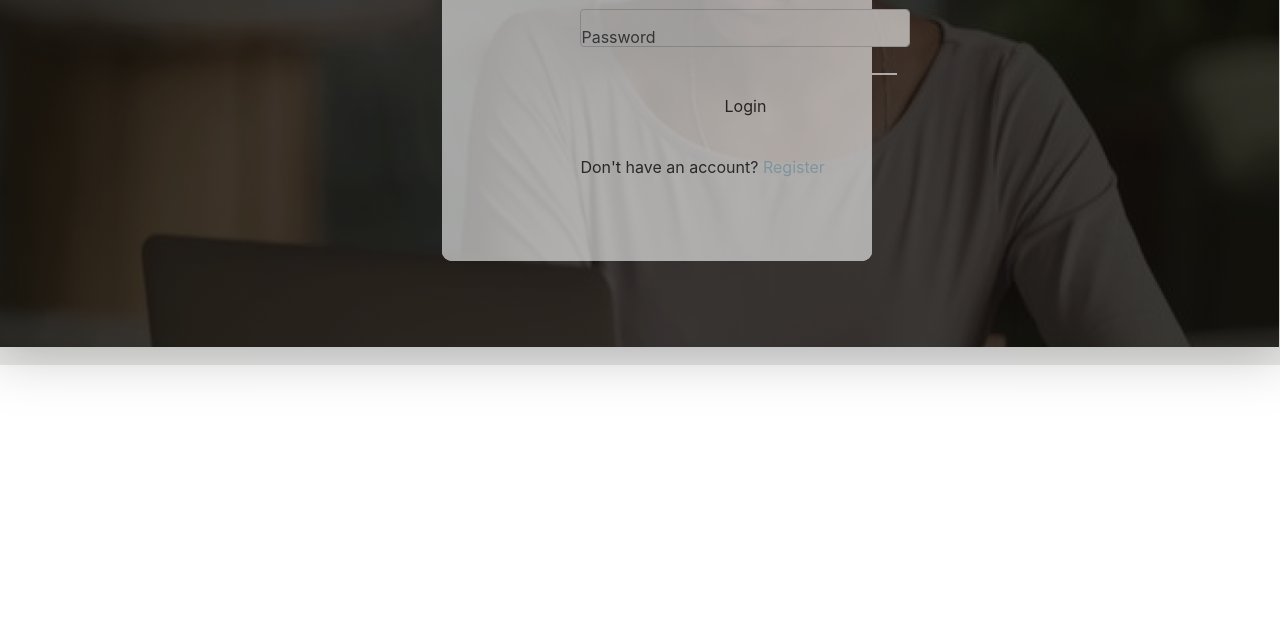
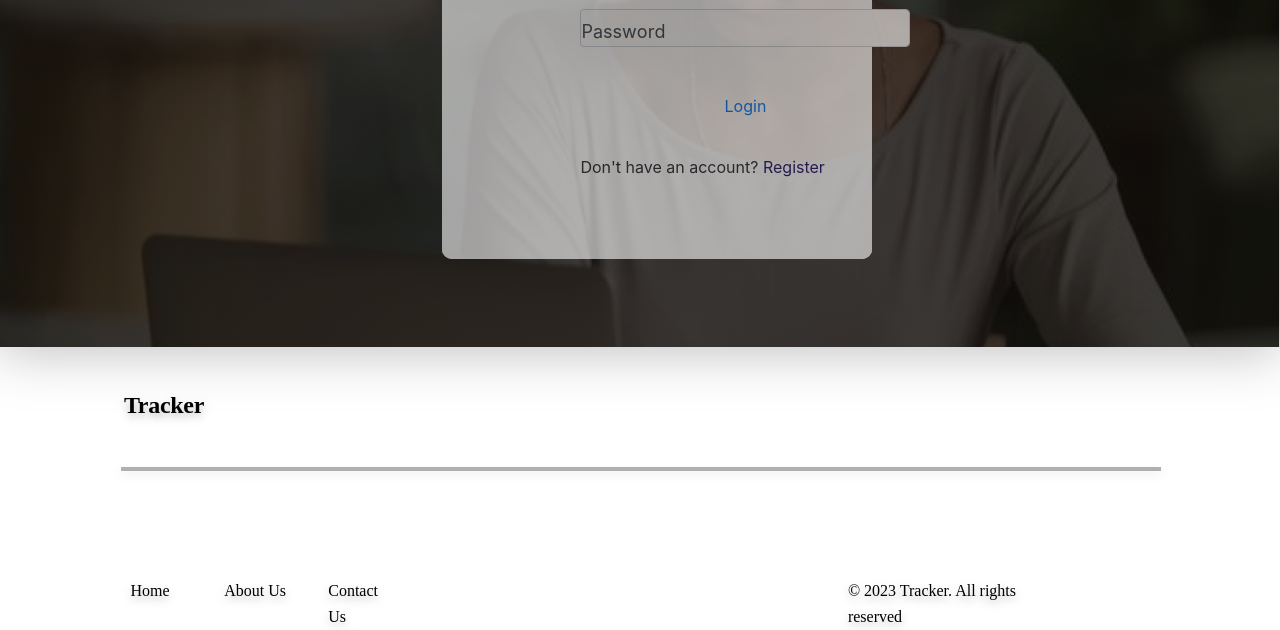
Before and after one commit to MalarvizhiM29/Tracker-Website, a website: page login/index.html in a window 1280 px wide. Shown: the part 362-992 px from the top of the page. Before the commit the page ends 949 px from the top, so only its background shows below. Drawn offline with nearby package versions, Linux system fonts and the light colour scheme.

Commit message:
Latest commit

```diff
--- /dev/null
+++ b/login/home.css
@@ -0,0 +1,266 @@
+.tracker{
+    position: relative;
+    width: 100%;
+    height: 949px;
+
+    background: #FFFFFF;
+}
+
+
+/* navbar */
+.navbar{
+    position: absolute;
+    width: 100%;
+    height: 72px;
+    left: 0px;
+    top: 0px;
+
+    background: #FFFFFF;
+    box-shadow: 0px 4px 30px rgba(0, 0, 0, 0.15);
+}
+
+.logo{
+    position: absolute;
+    width: 200px;
+    height: 50.75px;
+    left: 135px;
+    top: 11px;
+}
+
+.nav-text{
+    position: absolute;
+    width: 145px;
+    height: 14px;
+    left: 190px;
+    top: 29px;
+
+    font-family: 'Poppins';
+    font-style: normal;
+    font-weight: 700;
+    font-size: 26.1038px;
+    line-height: 13px;
+    /* or 50% */
+
+    letter-spacing: 3.91557px;
+
+    color: #000000;
+}
+
+.g7068{
+    position: absolute;
+    width: 44px;
+    height: 50.75px;
+    left: 135px;
+    top: 11px;
+}
+
+.g7067{
+    position: absolute;
+    width: 23.63px;
+    height: 23.63px;
+    left: 145.13px;
+    top: 24.5px;
+}
+
+.vector1{
+    position: absolute;
+    width: 44px;
+    height: 50.75px;
+    left: 135px;
+    top: 11px;
+
+    background: #6496EB;
+    border-radius: 3.1509px;
+}
+
+.vector2{
+    position: absolute;
+    width: 23.63px;
+    height: 23.63px;
+    left: 145.13px;
+    top: 24.5px;
+
+    background: #FFFFFF;
+}
+
+.vector3{
+    position: absolute;
+    width: 10.8px;
+    height: 5.51px;
+    left: 151.65px;
+    top: 36.43px;
+
+    background: #6496EB;
+}
+
+
+/*search bar*/
+.search{
+    box-sizing: border-box;
+
+position: absolute;
+width: 1168px;
+height: 53px;
+left: 136px;
+top: 113px;
+
+background: #FFFFFF;
+opacity: 0.7;
+/* light blue */
+
+border: 1px solid rgba(21, 20, 57, 0.4);
+border-radius: 10px;
+}
+
+.symbol{
+    position: absolute;
+width: 64.13px;
+height: 53.62px;
+left: 1240px;
+top: 112px;
+
+background: #6496EB;
+border-radius: 0px 9px 9px;
+}
+
+.syb{
+    position: absolute;
+left: 15%;
+right: 14.99%;
+top: 15%;
+bottom: 15%;
+
+/* White */
+
+background: #FFFFFF;
+border: 0.5px solid #FFFFFF;
+
+}
+
+.g7104{
+    position: absolute;
+width: 1168px;
+height: 992px;
+left: 136px;
+top: 216px;
+}
+
+
+.sara{
+    position: absolute;
+width: 545px;
+height: 212px;
+left: 136px;
+top: 216px;
+
+}
+
+
+
+
+
+
+
+
+/* footer */
+.footer{
+    position: absolute;
+left: 0%;
+right: 0%;
+top: 74.71%;
+bottom: 0%;
+
+filter: drop-shadow(0px 4px 4px rgba(0, 0, 0, 0.25));
+}
+
+.wlogos{
+    position: absolute;
+left: 9.45%;
+right: 84.57%;
+top: 20.42%;
+bottom: 71.25%;
+}
+
+.wlogos p{
+
+position: absolute;
+width: 86px;
+height: 32px;
+left: 0px;
+top: -6px;
+
+font-family: 'DM Sans';
+font-style: normal;
+font-weight: 700;
+font-size: 24px;
+line-height: 31px;
+/* identical to box height */
+
+text-align: center;
+letter-spacing: -0.292683px;
+
+color: #000000;
+
+}
+
+
+.divider{
+    position: absolute;
+left: 9.45%;
+right: 9.31%;
+top: 50%;
+bottom: 49.17%;
+
+mix-blend-mode: normal;
+opacity: 0.3;
+border: 2px solid #000000;
+}
+
+.menu{
+    position: absolute;
+left: 9.38%;
+right: 9.31%;
+top: 70.42%;
+bottom: 18.58%;
+
+}
+
+.item{
+
+position: absolute;
+height: 26px;
+top: calc(50% - 26px/2 + 62px);
+
+/* Text / Paragraph */
+
+font-family: 'DM Sans';
+font-style: normal;
+font-weight: 400;
+font-size: 16px;
+line-height: 26px;
+/* identical to box height, or 162% */
+
+
+color: #000000;
+
+}
+
+.home{
+    left: 1%;
+    right: 87.57%;
+}
+
+.about{
+    left: 10%;
+right: 81.18%;
+}
+
+.contact{
+    left: 20%;
+right: 73.59%;
+}
+
+.tag{
+    left: 69.93%;
+right: 9.31%;
+}
--- /dev/null
+++ b/login/home.html
@@ -0,0 +1,47 @@
+<!DOCTYPE html>
+<html lang="en">
+<head>
+    <meta charset="UTF-8">
+    <meta http-equiv="X-UA-Compatible" content="IE=edge">
+    <meta name="viewport" content="width=device-width, initial-scale=1.0">
+    <title>Tracker Website</title>
+
+    <!-- css Stylesheets -->
+    <link rel="stylesheet" href="home.css">
+    <link rel="stylesheet" href="https://cdn.jsdelivr.net/npm/bootstrap@4.4.1/dist/css/bootstrap.min.css" integrity="sha384-Vkoo8x4CGsO3+Hhxv8T/Q5PaXtkKtu6ug5TOeNV6gBiFeWPGFN9MuhOf23Q9Ifjh" crossorigin="anonymous">
+
+</head>
+<body>
+    <section id="title-bar">
+        <div class="tracker">
+            <!-- navbar -->
+            <div class="navbar">
+                <div class="logo"></div>
+                <p class="nav-text">TRACKER</p>
+                <div class="g7068"></div>
+                <div class="g7067"></div>
+                <div class="vector1"></div>
+                <div class="vector2"></div>
+                <div class="vector3"></div>
+            </div>
+        </div>
+
+        <div class="search"><div class="syb"></div></div>
+        <div class="symbol"></div>
+        <div class="g7104"></div>
+
+
+        <!-- footer -->
+        <div class="footer">
+            <div class="wlogos"><p>Tracker</p></div>
+            <div class="divider"></div>
+            <div class="menu">
+                <p class="item home">Home</p>
+                <p class="item about">About Us</p>
+                <p class="item contact">Contact Us</p>
+                <p class="item tag">© 2023 Tracker. All rights reserved</p>
+            </div>
+        </div>
+    </section>
+</body>
+</html>
--- a/login/index.html
+++ b/login/index.html
@@ -42,18 +42,18 @@
                             <form>
 
                                 <div class="form-control">
-                                    <input type="text" required>
+                                    <input type="text-s" required>
                                     <label for="Email">Email</label>
                                 </div>
 
                                 <div class="form-control">
-                                    <input type="text" required>
+                                    <input type="text-s" required>
                                     <label for="Password">Password</label>
                                 </div>
 
-                                <button class="btn">Login</button>
+                                <button class="btn"><a href="home.html">Login</a></button>
 
-                                <div class="text">Don't have an account? <a href="#" class="link">Register</a></div>
+                                <div class="text-s">Don't have an account? <a href="#" class="link">Register</a></div>
 
 
                             </form>
@@ -64,7 +64,19 @@
             </div>
 
 
+            <!-- footer -->
+            <div class="footer">
+                <div class="wlogos"><p>Tracker</p></div>
+                <div class="divider"></div>
+                <div class="menu">
+                    <p class="item home">Home</p>
+                    <p class="item about">About Us</p>
+                    <p class="item contact">Contact Us</p>
+                    <p class="item tag">© 2023 Tracker. All rights reserved</p>
+                </div>
+            </div>
         </div>
     </section>
+    <script src="script.js"></script>
 </body>
 </html>
--- /dev/null
+++ b/login/script.js
@@ -0,0 +1,8 @@
+const labels = document.querySelectorAll('.form-control label')
+
+labels.forEach(label => {
+    label.innerHTML = label.innerText
+        .split('')
+        .map((letter, idx) => `<span style="transition-delay:${idx * 50}ms">${letter}</span>`)
+        .join('')
+})
--- a/login/styles.css
+++ b/login/styles.css
@@ -120,21 +120,20 @@ background: linear-gradient(0deg, rgba(0, 0, 0, 0.5), rgba(0, 0, 0, 0.5)), url(i
 }
 
 .form-7{
-    position: absolute;
     left: 0%;
     right: 0%;
     top: 7.59%;
-    bottom: 25.29%;
+    bottom: 20.29%;
 
     background: rgba(60, 57, 55, 0.2);
 
     position: absolute;
-left: -1.45%;
-right: -1.45%;
-top: 0%;
-bottom: -2.9%;
+    left: -1.45%;
+    right: -1.45%;
+    top: 0%;
+    bottom: 0%;
 
-opacity: 0.6;
+    opacity: 0.6;
 }
 
 /* .sign-up{
@@ -165,7 +164,7 @@ border-radius: 10px;
 }
 
 .g7100{
-    position: relative;
+    position: absolute;
     width: 330px;
     height: 307px;
     left: 600px;
@@ -208,7 +207,7 @@ border-radius: 10px;
     cursor: pointer;
     display: inline-block;
     width: 100%;
-    background: #6496EB;
+    background: #1E0E62;
     border: 0;
     padding: 15px;
     font-family: inherit;
@@ -217,20 +216,20 @@ border-radius: 10px;
 }
 
 .btn:focus{
-    outline: 0;
+    outline: 0%;
 }
 
 .btn:active{
     transform: scale(0.98);
 }
 
-.text{
+.text-s{
     margin-top: 30px;
 }
 
 .link{
     text-decoration: none;
-    color: lightblue;
+    color: #1E0E62;
 }
 
 .form-control{
@@ -242,24 +241,24 @@ border-radius: 10px;
 .form-control input{
     background-color: transparent;
     border:0;
-    border-bottom: 2px #fff solid;
+    /* border-bottom: 2px #1E0E62 solid; */
     display: block;
     width: 100%;
     padding: 15px 0;
     font-size: 18px;
-    color: #fff;
+    color: #1E0E62;
 }
 
 
 .form-control input:focus,
 .form-control input:valid{
     outline: 0;
-    border-bottom: lightblue;
+    border-bottom: #1E0E62;
 }
 
 .form-control label{
     position: absolute;
-    top: 15px;
+    top: 8px;
     left: 0;
     pointer-events: none;
 }
@@ -273,6 +272,110 @@ border-radius: 10px;
 
 .form-control input:focus +label span,
 .form-control input:valid +label span{
-    color: lightblue;
+    color: #1E0E62;
     transform: translateY(-30px);
 }
+
+
+/* footer */
+.footer{
+    position: absolute;
+left: 0%;
+right: 0%;
+top: 74.71%;
+bottom: 0%;
+
+filter: drop-shadow(0px 4px 4px rgba(0, 0, 0, 0.25));
+}
+
+.wlogos{
+    position: absolute;
+left: 9.45%;
+right: 84.57%;
+top: 20.42%;
+bottom: 71.25%;
+}
+
+.wlogos p{
+
+position: absolute;
+width: 86px;
+height: 32px;
+left: 0px;
+top: -6px;
+
+font-family: 'DM Sans';
+font-style: normal;
+font-weight: 700;
+font-size: 24px;
+line-height: 31px;
+/* identical to box height */
+
+text-align: center;
+letter-spacing: -0.292683px;
+
+color: #000000;
+
+}
+
+
+.divider{
+    position: absolute;
+left: 9.45%;
+right: 9.31%;
+top: 50%;
+bottom: 49.17%;
+
+mix-blend-mode: normal;
+opacity: 0.3;
+border: 2px solid #000000;
+}
+
+.menu{
+    position: absolute;
+left: 9.38%;
+right: 9.31%;
+top: 70.42%;
+bottom: 18.58%;
+
+}
+
+.item{
+
+position: absolute;
+height: 26px;
+top: calc(50% - 26px/2 + 62px);
+
+/* Text / Paragraph */
+
+font-family: 'DM Sans';
+font-style: normal;
+font-weight: 400;
+font-size: 16px;
+line-height: 26px;
+/* identical to box height, or 162% */
+
+
+color: #000000;
+
+}
+
+.home{
+    left: 1%;
+    right: 87.57%;
+}
+
+.about{
+    left: 10%;
+right: 81.18%;
+}
+
+.contact{
+    left: 20%;
+right: 73.59%;
+}
+
+.tag{
+    left: 69.93%;
+right: 9.31%;
+}
```
Also changed, not shown: index.js (added, +13 -0 lines), package.json (added, +26 -0 lines), login/views/footer.ejs (added), login/views/header.ejs (added), 1 other file.
